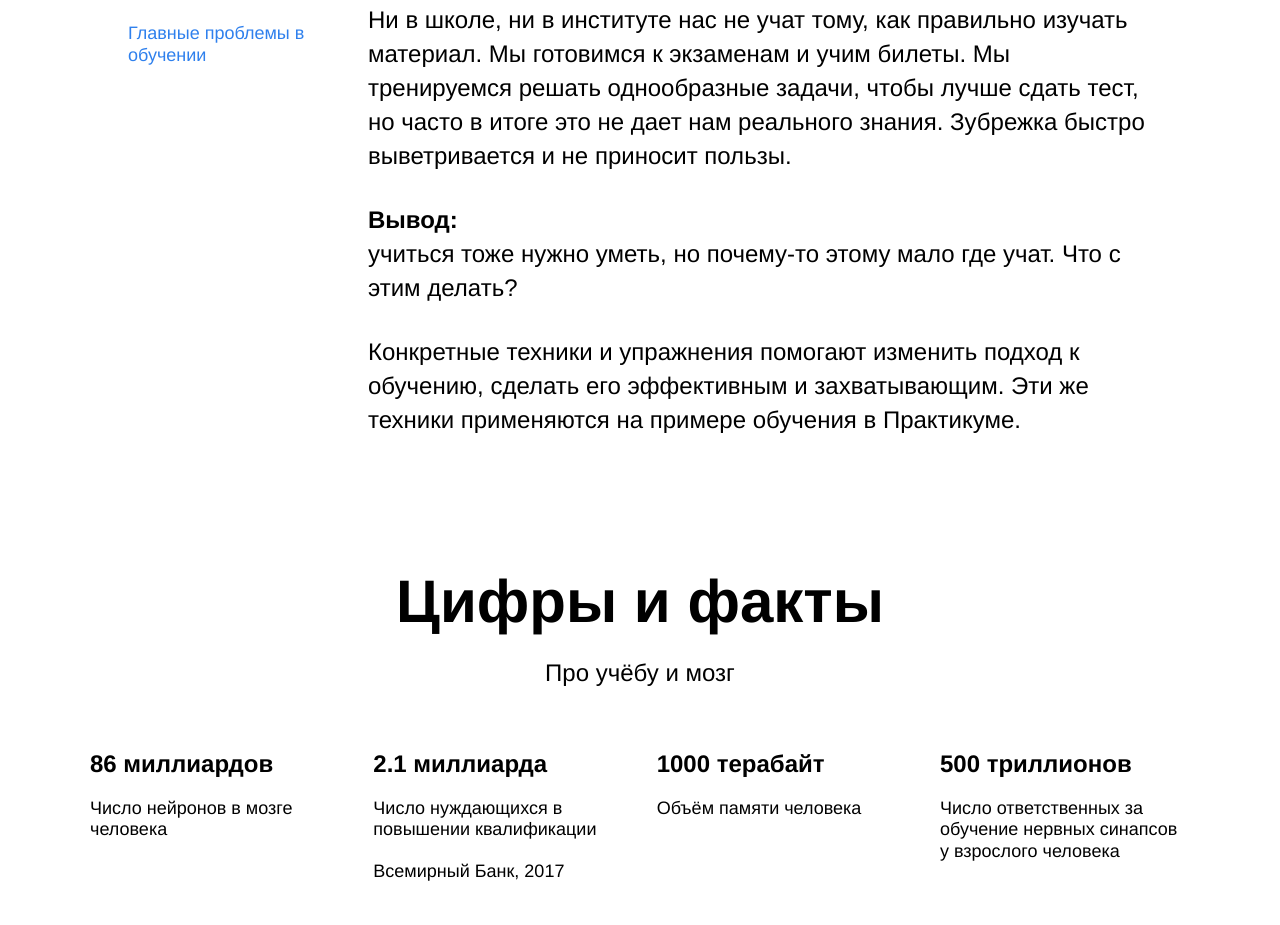
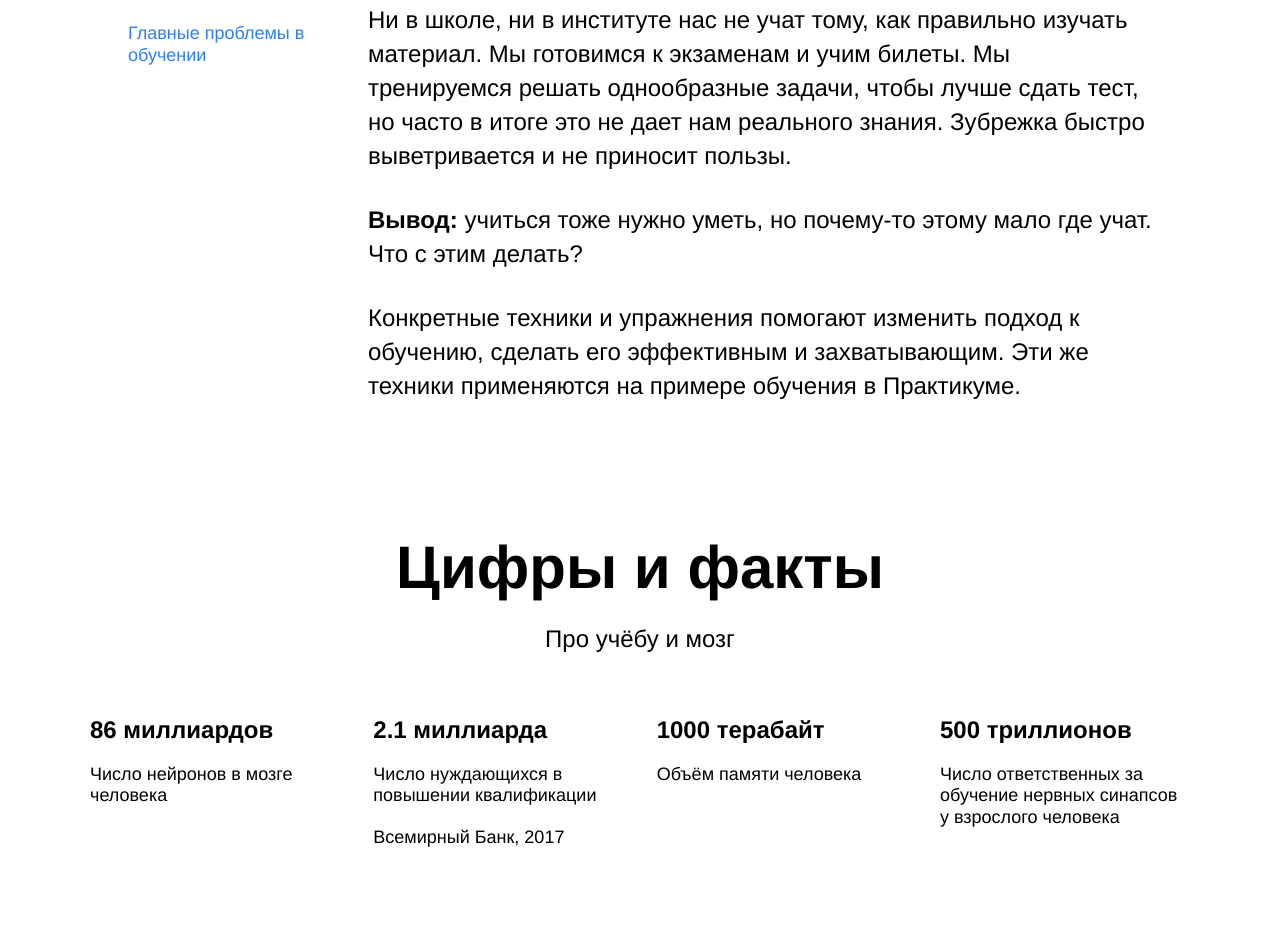
Before and after one commit to UFOLOG65ru/how-to-learn, a plain HTML site: page index.html in a window 1280 px wide. Shown: the part 853-1778 px from the top of the page. Drawn offline with Linux system fonts and the light colour scheme.

Commit message:
Исправление ошибок 0.1

```diff
--- a/styles/style.css
+++ b/styles/style.css
@@ -10,6 +10,7 @@
 }
 
 .header {
+    overflow: hidden;
     position: relative;
     display: flex;
     height: 100vh;
@@ -105,9 +106,6 @@ z-index: 2;
     min-width: 784px;
 }
 .two-columns__paragraph {
-display: flex;
-flex-direction: column;
-align-content: space-between;
 line-height: 34px;
 font-size: 24px;
 font-weight: normal;
```
